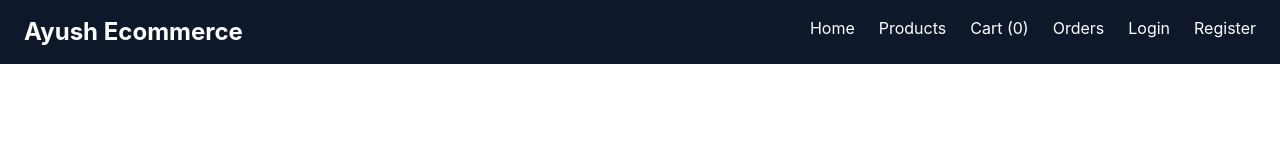
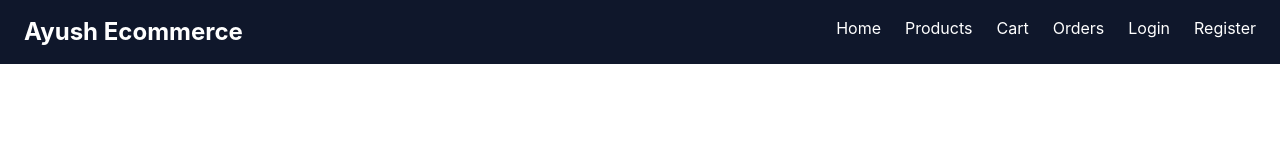
Before and after one commit to ayusseth/scalable-ecommerce-platform, a React app in the folder frontend/: page / in a window 1280 px wide. Shown: the top 148 px of the page. Built offline with nearby package versions, Linux system fonts and the light colour scheme; the HTML template or start-up script is replaced by a standard one.

Commit message:
Add cart notification badge in navbar

```diff
--- a/frontend/src/components/Navbar.jsx
+++ b/frontend/src/components/Navbar.jsx
@@ -17,7 +17,26 @@ function Navbar() {
 
           <Link to="/products">Products</Link>
 
-          <Link to="/cart">Cart ({cartCount})</Link>
+          <Link to="/cart" className="relative">
+            Cart
+            {cartCount > 0 && (
+              <span
+                className="
+                    absolute
+                      -top-2
+                       -right-4
+                       bg-red-600
+                       text-white
+                        text-xs
+                        px-2
+                      py-0.5
+                      rounded-full
+                      "
+                >
+                {cartCount}
+              </span>
+            )}
+          </Link>
 
           <Link to="/orders">Orders</Link>
 
```
Also changed, not shown: frontend/src/pages/products/ProductsPage.jsx (+4 -32 lines).
